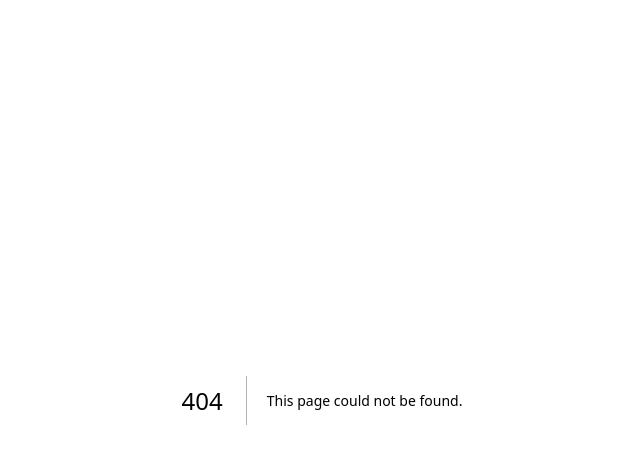
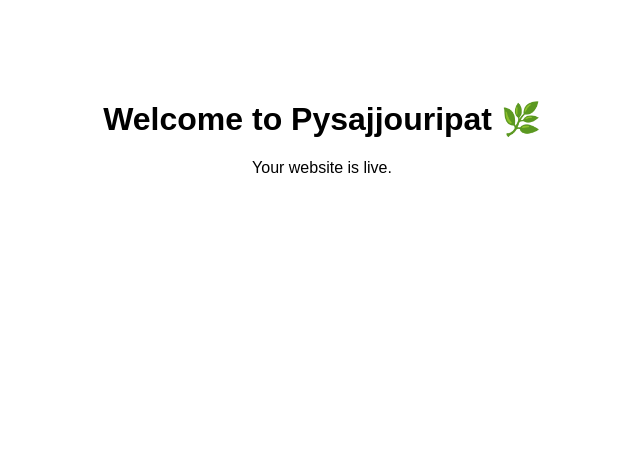
Before and after one commit to patajjouri/pysajjouripat, a Next.js app: page / in a window 1280 px wide. Before the commit this address had no page. Shown: the top 464 px of the page, without its empty margins (318-958 px from the left). Built offline with nearby package versions, Linux system fonts and the light colour scheme.

Commit message:
Create page.js

```diff
--- /dev/null
+++ b/app/page.js
@@ -0,0 +1,12 @@
+export default function Page() {
+  return (
+    <div style={{
+      fontFamily: "Arial",
+      textAlign: "center",
+      marginTop: "100px"
+    }}>
+      <h1>Welcome to Pysajjouripat 🌿</h1>
+      <p>Your website is live.</p>
+    </div>
+  );
+}
```
